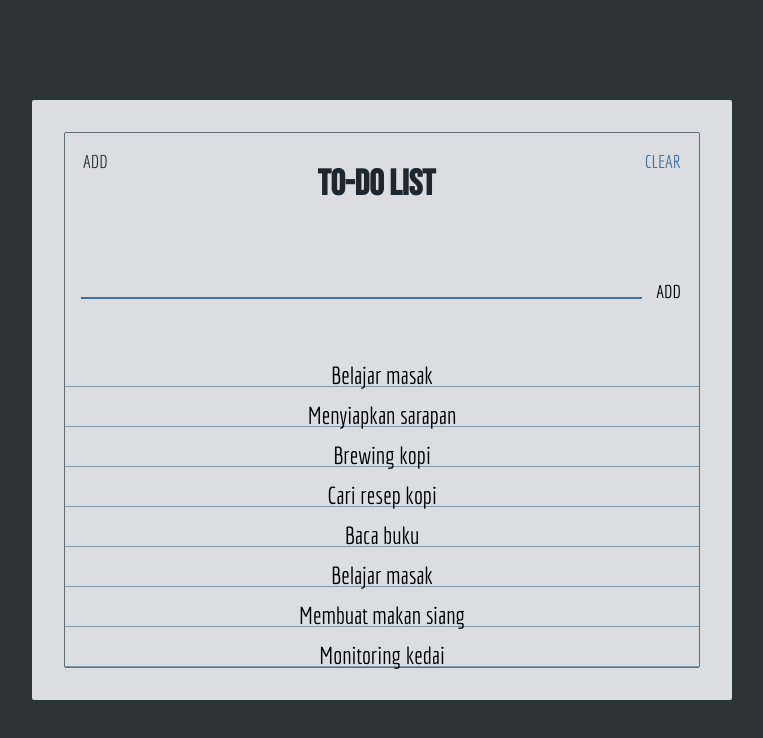
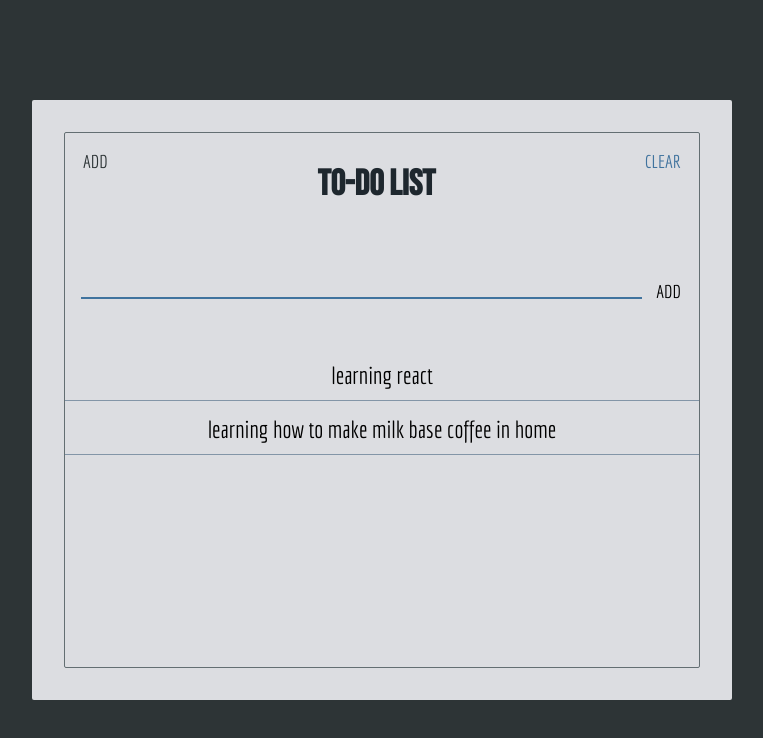
Before and after one commit to archyrei/react-todo-list, a React (Create React App) app: page / in a window 1280 px wide. Shown: the top 738 px of the page, without its empty margins (258-1021 px from the left). Built offline with nearby package versions, Linux system fonts and the light colour scheme.

Commit message:
refactor acts & todo-list components

```diff
--- a/src/components/todo-list.jsx
+++ b/src/components/todo-list.jsx
@@ -1,33 +1,8 @@
 import React from "react";
+import PropTypes from "prop-types";
 import Item from "../layout/item";
 
-const List = () => {
-  const acts = [
-    {
-      text: "Belajar masak"
-    },
-    {
-      text: "Menyiapkan sarapan"
-    },
-    {
-      text: "Brewing kopi"
-    },
-    {
-      text: "Cari resep kopi"
-    },
-    {
-      text: "Baca buku"
-    },
-    {
-      text: "Belajar masak"
-    },
-    {
-      text: "Membuat makan siang"
-    },
-    {
-      text: "Monitoring kedai"
-    }
-  ];
+const List = ({ acts }) => {
   return (
     <section className="list-todo">
       {acts.map(act => {
@@ -37,4 +12,12 @@ const List = () => {
   );
 };
 
+List.propTypes = {
+  acts: PropTypes.arrayOf(
+    PropTypes.shape({
+      text: PropTypes.string
+    })
+  )
+};
+
 export default List;
--- a/src/pages/todo-list.jsx
+++ b/src/pages/todo-list.jsx
@@ -1,4 +1,4 @@
-import React from "react";
+import React, { useState } from "react";
 
 import Paper from "../components/paper";
 import Header from "../components/header";
@@ -6,11 +6,16 @@ import AddForm from "../components/form";
 import List from "../components/todo-list";
 
 const TodoList = () => {
+  const [acts, setActs] = useState([
+    { text: "learning react" },
+    { text: "learning how to make milk base coffee in home" }
+  ]);
+
   return (
     <Paper>
       <Header />
       <AddForm />
-      <List />
+      <List acts={acts} />
     </Paper>
   );
 };
```
